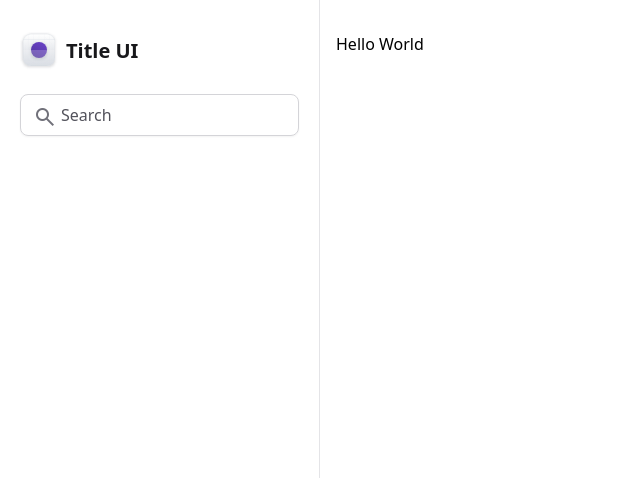
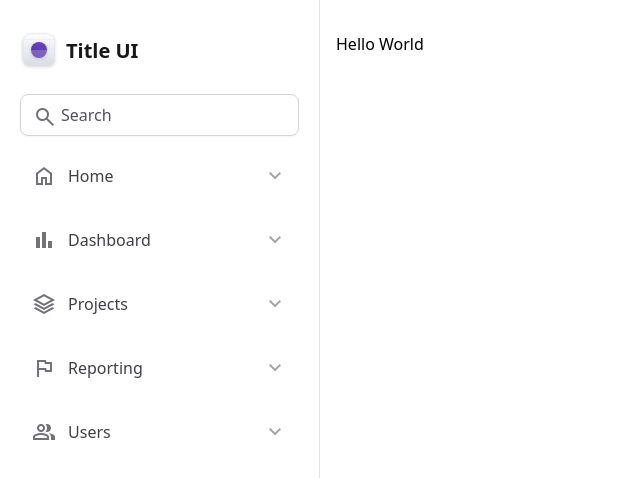
Before and after one commit to Leozartino/tailwind-project, an Angular app: page /home in a window 1280 px wide. Shown: the top 478 px of the page, without its empty margins (0-640 px from the left). Built offline with nearby package versions, Linux system fonts and the light colour scheme.

Commit message:
refact: update sidebar component with mainNavigation

```diff
--- a/src/app/components/sidebar/sidebar.component.html
+++ b/src/app/components/sidebar/sidebar.component.html
@@ -15,4 +15,5 @@
       placeholder="Search"
     />
   </div>
+  <project-main-navigation></project-main-navigation>
 </aside>
--- a/src/app/components/sidebar/sidebar.component.ts
+++ b/src/app/components/sidebar/sidebar.component.ts
@@ -1,9 +1,10 @@
 import { Component } from '@angular/core';
+import { MainNavigationComponent } from './main-navigation/main-navigation.component';
 
 @Component({
   selector: 'project-sidebar',
   standalone: true,
-  imports: [],
+  imports: [MainNavigationComponent],
   templateUrl: './sidebar.component.html',
 })
 export class SidebarComponent {}
```
